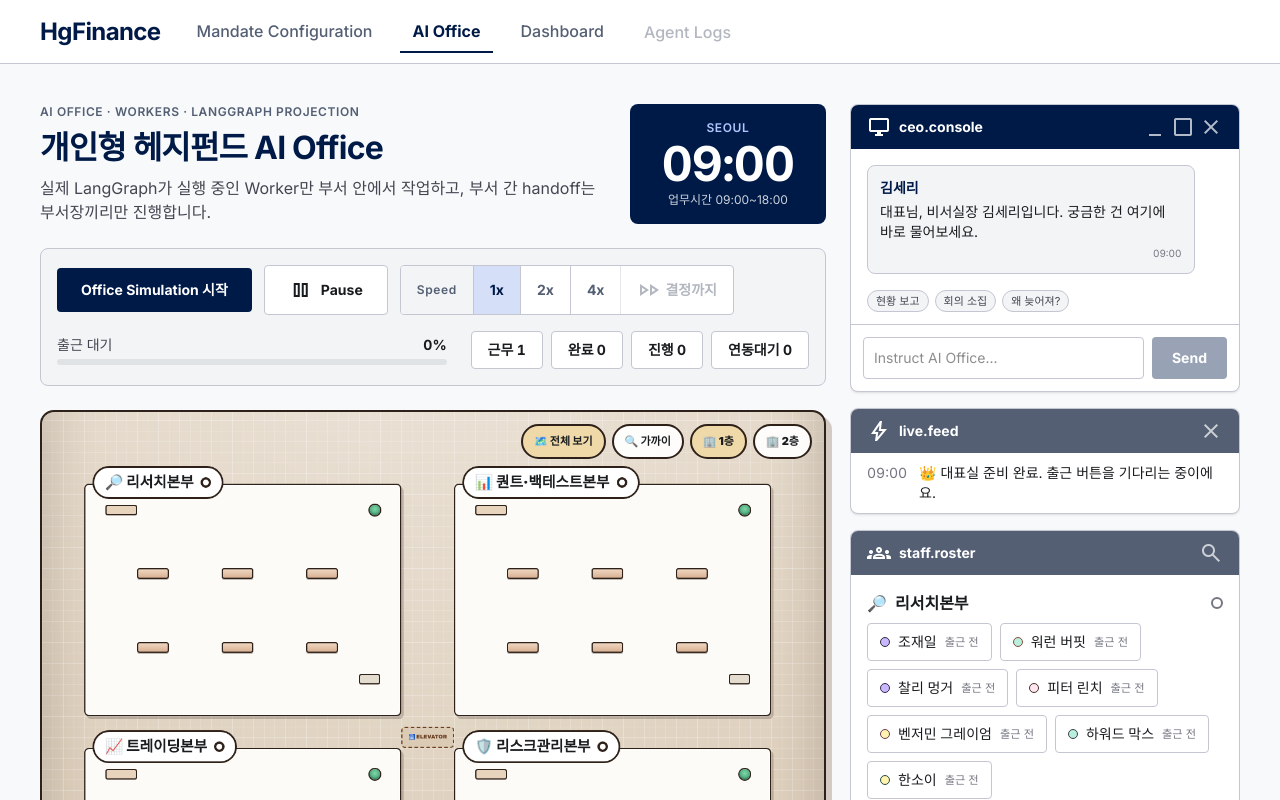
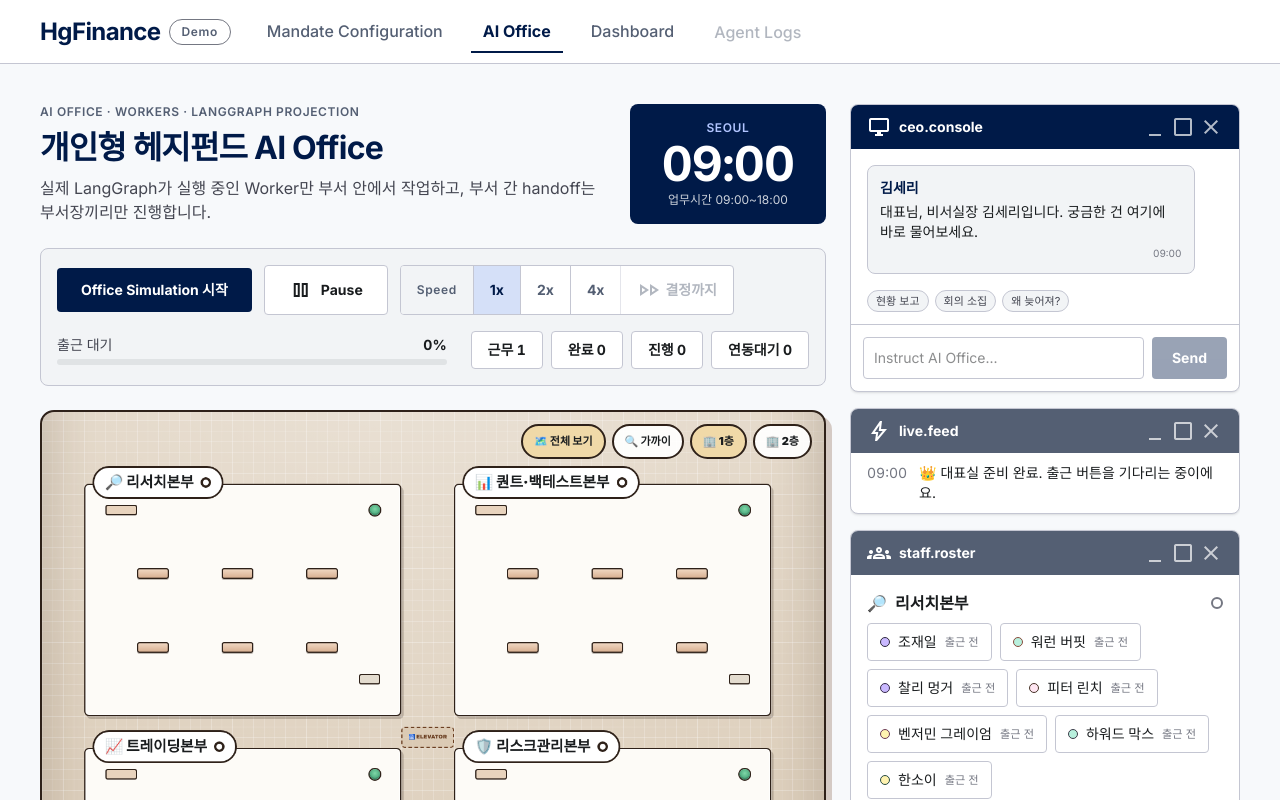
Before and after one commit to HgFinance/multi_agent, a Next.js app in the folder ai-office/: page / in a window 1280 px wide. Shown: the top 800 px of the page. Built offline with nearby package versions, Linux system fonts and the light colour scheme.

Commit message:
nav 브랜드 옆에 Demo 배지 추가

```diff
--- a/ai-office/app/components/RightRail.tsx
+++ b/ai-office/app/components/RightRail.tsx
@@ -150,6 +150,8 @@ export default function RightRail({
       {/* ── live.feed ───────────────────────────────────── */}
       <section className="bg-surface-container-lowest border border-outline-variant rounded-lg overflow-hidden shadow-sm flex flex-col shrink-0">
         <PanelBar tone="secondary" icon="bolt" title="live.feed">
+          <span className="material-symbols-outlined text-[16px]">minimize</span>
+          <span className="material-symbols-outlined text-[16px]">crop_square</span>
           <span className="material-symbols-outlined text-[16px]">close</span>
         </PanelBar>
         {snap.meetingTitle ? (
@@ -173,7 +175,9 @@ export default function RightRail({
       {/* ── staff.roster — 남은 높이를 다 먹고 그 안에서 스크롤한다 ── */}
       <section className="bg-surface-container-lowest border border-outline-variant rounded-lg overflow-hidden shadow-sm flex flex-col flex-1 min-h-40">
         <PanelBar tone="secondary" icon="groups" title="staff.roster">
-          <span className="material-symbols-outlined text-[16px]">search</span>
+          <span className="material-symbols-outlined text-[16px]">minimize</span>
+          <span className="material-symbols-outlined text-[16px]">crop_square</span>
+          <span className="material-symbols-outlined text-[16px]">close</span>
         </PanelBar>
         {/* min-h-0 이 없으면 flex 자식이 안 줄어들어 스크롤이 안 생긴다 */}
         <div className="flex-1 min-h-0 overflow-y-auto p-4 flex flex-col gap-4" aria-label="직원 명단">
--- a/ai-office/app/components/TopNav.tsx
+++ b/ai-office/app/components/TopNav.tsx
@@ -25,8 +25,16 @@ export default function TopNav({ current }: { current: NavKey }) {
   return (
     <nav className="bg-surface-container-lowest border-b border-outline-variant flex items-center w-full px-margin-mobile md:px-margin-desktop h-16 shrink-0 z-50 font-sans">
       <div className="flex items-center gap-6">
-        <div className="text-headline-md font-headline-md font-bold text-primary tracking-tight whitespace-nowrap">
-          {COMPANY.name}
+        <div className="flex items-center gap-2 shrink-0">
+          <span className="text-headline-md font-headline-md font-bold text-primary tracking-tight whitespace-nowrap">
+            {COMPANY.name}
+          </span>
+          <span
+            className="border border-outline text-secondary rounded-full px-3 py-1 text-label-md font-label-md whitespace-nowrap"
+            title="시뮬레이션 데모 화면입니다"
+          >
+            Demo
+          </span>
         </div>
         <div className="hidden md:flex gap-4">
           {ITEMS.map((item) => {
--- a/ai-office/app/dashboard/DashboardView.tsx
+++ b/ai-office/app/dashboard/DashboardView.tsx
@@ -81,7 +81,7 @@ export default function DashboardView() {
         {/* ── 요약 헤더 ─────────────────────────────────── */}
         <section className="bg-surface-container-lowest border border-outline-variant rounded-lg p-6 flex justify-between items-start gap-gutter flex-wrap">
           <div className="min-w-0">
-            <p className="text-label-md font-label-md text-on-surface-variant uppercase">Today</p>
+            <p className="text-label-md font-label-md text-on-surface-variant uppercase">Today Overview</p>
             <h1 className="text-headline-lg font-headline-lg text-primary font-bold tracking-tight mt-2">
               오늘 회사가 어떻게 움직이는지 <span className="bg-secondary-container px-2">한눈에</span> 보여드려요
             </h1>
--- a/ai-office/app/mandate/MandateConfig.tsx
+++ b/ai-office/app/mandate/MandateConfig.tsx
@@ -166,7 +166,7 @@ export default function MandateConfig() {
               </div>
               <h1 className="text-headline-lg font-headline-lg text-on-surface font-bold tracking-tight">운용 지침 설정</h1>
               <p className="text-body-sm font-body-sm text-on-surface-variant mt-2 max-w-2xl">
-                기본 운용 파라미터를 확인하고 저장하세요. 복합적이거나 세밀한 조건은 AI 어시스턴트와의 대화를 통해 정교화되며, 최종
+                기본 운용 파라미터를 확인하고 저장하세요.<br />복합적이거나 세밀한 조건은 AI 어시스턴트와의 대화를 통해 정교화되며, 최종
                 거버넌스 버전은 제출 후 생성돼요.
               </p>
             </div>
@@ -188,7 +188,7 @@ export default function MandateConfig() {
                       value={draft.objective}
                       onChange={(event) => patch("objective", event.target.value)}
                       className="w-full h-32 p-4 bg-surface rounded-lg border border-outline-variant focus:border-primary focus:ring-1 focus:ring-primary focus:outline-none text-body-md font-body-md resize-none shadow-inner"
-                      placeholder="Ex) 장기적인 자산 가치 보존과 안정적인 수익 창출을 목표로 하며, 하락 리스크는 최소화하고 싶어."
+                      placeholder="예: 장기적인 자산 가치 보존과 안정적인 수익 창출을 목표로 하며, 하락 리스크는 최소화하고 싶어."
                     />
                   </label>
                   <p className="text-xs text-on-surface-variant mt-2">구체적인 종목이나 기간은 AI 어시스턴트가 다음 질문으로 확인합니다.</p>
@@ -468,7 +468,7 @@ export default function MandateConfig() {
                   }
                 }}
                 aria-label="AI 어시스턴트 답변"
-                placeholder="자연어로 답변을 입력하세요..."
+                placeholder="답변을 입력하세요..."
                 className="flex-1 min-w-0 bg-surface-container-lowest border border-outline-variant rounded-lg p-2 text-body-sm font-body-sm resize-none h-[44px] focus:border-primary focus:ring-1 focus:ring-primary focus:outline-none"
               />
               <button
```
